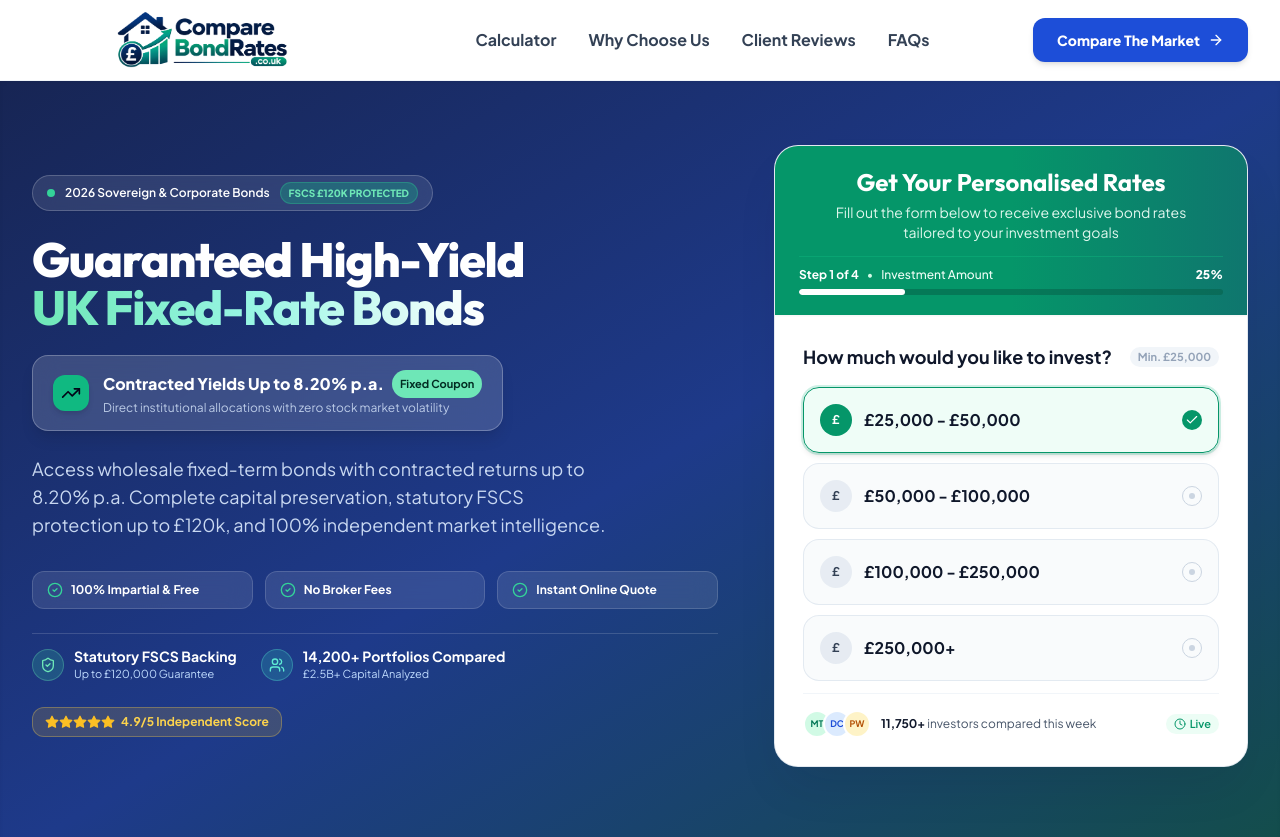
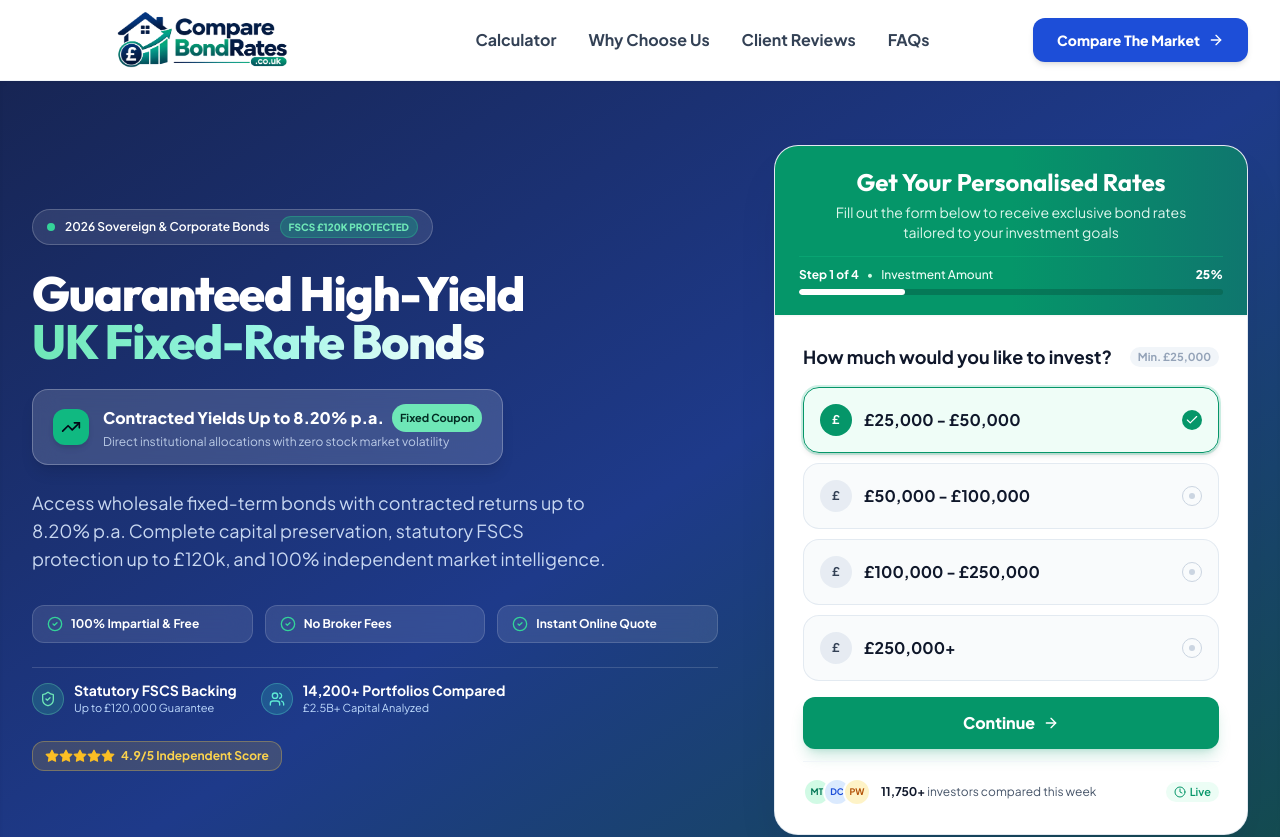
Before and after one commit to itfalcon176/Compare-Bond-Rates, a Next.js app: page / in a window 1280 px wide. Shown: the top 837 px of the page. Built offline with nearby package versions, Linux system fonts and the light colour scheme.

Commit message:
feat: enhance LeadForm with interactive buttons for step navigation

```diff
--- a/components/LeadForm.tsx
+++ b/components/LeadForm.tsx
@@ -87,17 +87,14 @@ export default function LeadForm({ onSuccess, onOpenLegal, initialAmount, initia
 
   const handleSelectAmount = (val: string) => {
     setSelectedAmount(val);
-    setTimeout(() => setStep(2), 180);
   };
 
   const handleSelectTerm = (val: string) => {
     setSelectedTerm(val);
-    setTimeout(() => setStep(3), 180);
   };
 
   const handleSelectTimeframe = (val: string) => {
     setSelectedTimeframe(val);
-    setTimeout(() => setStep(4), 180);
   };
 
   const handleSubmit = (e: React.FormEvent) => {
@@ -218,6 +215,16 @@ export default function LeadForm({ onSuccess, onOpenLegal, initialAmount, initia
                   );
                 })}
               </div>
+
+              <motion.button
+                type="button"
+                whileHover={{ scale: 1.015 }}
+                whileTap={{ scale: 0.985 }}
+                onClick={() => setStep(2)}
+                className="w-full py-3.5 bg-emerald-600 hover:bg-emerald-700 text-white font-extrabold text-sm sm:text-base rounded-xl shadow-lg shadow-emerald-600/20 transition-all flex items-center justify-center gap-2"
+              >
+                Continue <ArrowRight className="w-4 h-4" />
+              </motion.button>
             </motion.div>
           )}
 
@@ -281,6 +288,16 @@ export default function LeadForm({ onSuccess, onOpenLegal, initialAmount, initia
                 })}
               </div>
 
+              <motion.button
+                type="button"
+                whileHover={{ scale: 1.015 }}
+                whileTap={{ scale: 0.985 }}
+                onClick={() => setStep(3)}
+                className="w-full py-3.5 bg-emerald-600 hover:bg-emerald-700 text-white font-extrabold text-sm sm:text-base rounded-xl shadow-lg shadow-emerald-600/20 transition-all flex items-center justify-center gap-2"
+              >
+                Continue <ArrowRight className="w-4 h-4" />
+              </motion.button>
+
               <div className="pt-1">
                 <button
                   type="button"
@@ -335,6 +352,16 @@ export default function LeadForm({ onSuccess, onOpenLegal, initialAmount, initia
                   );
                 })}
               </div>
+
+              <motion.button
+                type="button"
+                whileHover={{ scale: 1.015 }}
+                whileTap={{ scale: 0.985 }}
+                onClick={() => setStep(4)}
+                className="w-full py-3.5 bg-emerald-600 hover:bg-emerald-700 text-white font-extrabold text-sm sm:text-base rounded-xl shadow-lg shadow-emerald-600/20 transition-all flex items-center justify-center gap-2"
+              >
+                Continue <ArrowRight className="w-4 h-4" />
+              </motion.button>
 
               <div className="pt-1">
                 <button
```
